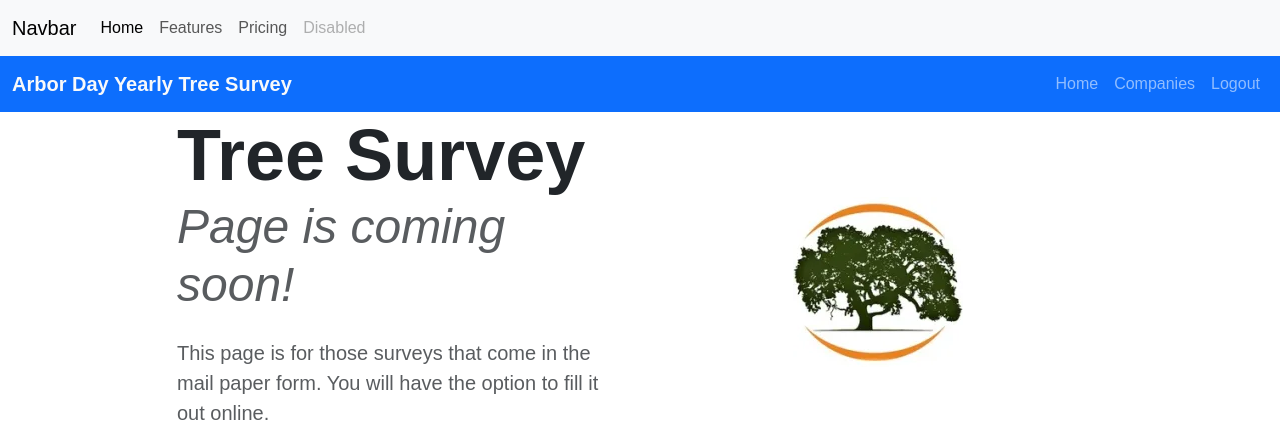
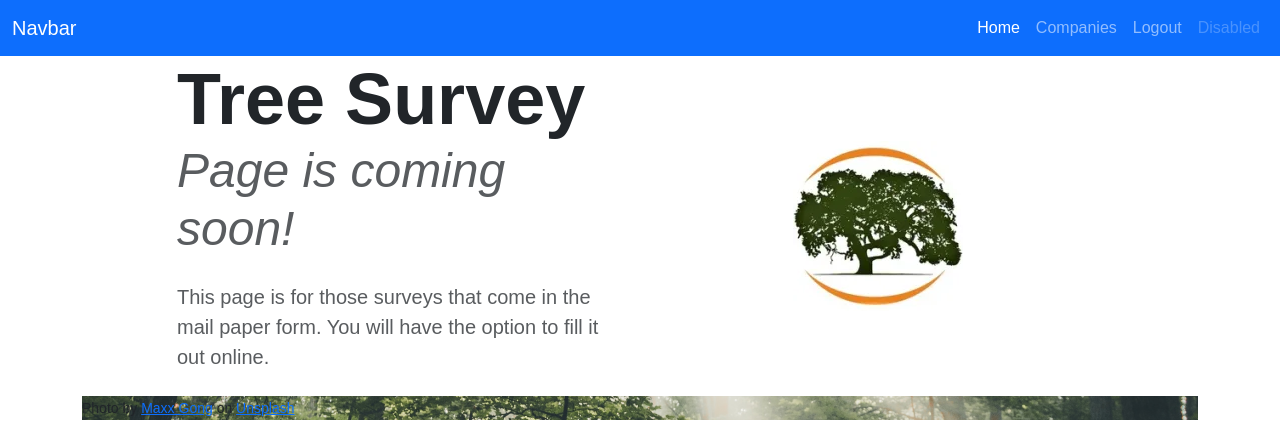
Before and after one commit to kariasmith/tree_survey, a Flask app: page /tree_survey in a window 1280 px wide. Shown: the top 423 px of the page. Run offline with Flask 3, Linux system fonts and the light colour scheme; the visitor is signed in with stand-in values (Sample User, id 1).

Commit message:
Update tree_survey.html
updated navbar

```diff
--- a/flask_app/templates/tree_survey.html
+++ b/flask_app/templates/tree_survey.html
@@ -9,43 +9,24 @@
 </head>
 <body>
     <!-- navbar -->
-    <nav class="navbar navbar-expand-lg navbar-light bg-light">
+    <nav class="navbar navbar-expand-md navbar-dark bg-primary">
   <div class="container-fluid">
     <a class="navbar-brand" href="#">Navbar</a>
+      <!-- toggle button for mobile navbar -->
     <button class="navbar-toggler" type="button" data-bs-toggle="collapse" data-bs-target="#navbarNavAltMarkup" aria-controls="navbarNavAltMarkup" aria-expanded="false" aria-label="Toggle navigation">
       <span class="navbar-toggler-icon"></span>
     </button>
-    <div class="collapse navbar-collapse show" id="navbarNavAltMarkup">
+      <!-- navbar links -->
+    <div class="collapse navbar-collapse show justify-content-end align-center" id="navbarNavAltMarkup">
       <div class="navbar-nav">
-        <a class="nav-link active" aria-current="page" href="#">Home</a>
-        <a class="nav-link" href="#">Features</a>
-        <a class="nav-link" href="#">Pricing</a>
+        <a class="nav-link active" aria-current="page" href="/dashboard">Home</a>
+        <a class="nav-link" href="/companies">Companies</a>
+        <a class="nav-link" href="/logout">Logout</a>
         <a class="nav-link disabled" href="#" tabindex="-1" aria-disabled="true">Disabled</a>
       </div>
     </div>
   </div>
 </nav>
-    <nav class="navbar navbar-expand-md navbar-dark bg-primary">
-        <div class="container-xxl">
-            <a href="#intro" class="navbar-brand">
-                <span class="fw-bold text-light">
-                    Arbor Day Yearly Tree Survey
-                </span>
-            </a>
-                <!-- toggle button for mobile navbar -->
-                <button class="navbar-toggler" type="button" data-bs-toggle="collapse" data-bs-target="#main-nav" aria-controls="main-nav" aria-expanded="false" aria-label="Toggle navigation">
-                <span class="navbar-toggler-icon"></span>
-                </button>
-            <!-- navbar links -->
-            <div class="collapse navbar-collapse justify-content-end align-center" id="main-nav">
-                <ul class="navbar-nav">
-                    <li class="nav-item"><a href="/dashboard" class="nav-link">Home</a></li>
-                    <li class="nav-item"><a href="/companies" class="nav-link">Companies</a></li>
-                    <li class="nav-item"><a href="/logout" class="nav-link">Logout</a></li>
-                </ul>
-            </div>
-        </div>
-    </nav>
 
     <!-- Intro text and Tree logo -->
     <div >
```
